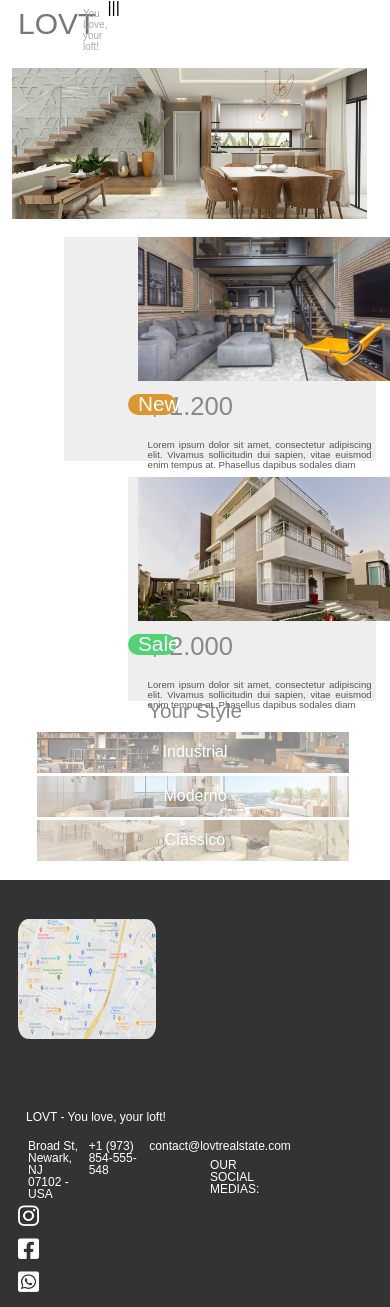
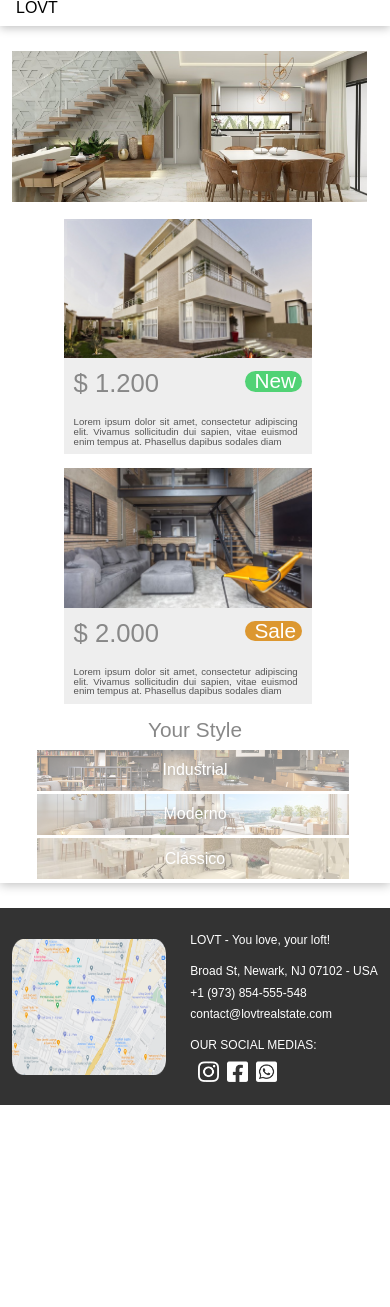
Before and after one commit to diopiratas-dg-nodejs/lovthtml, a plain HTML site: page index.html in a window 390 px wide. After the commit the page ends 1105 px from the top, so only its background shows below. Drawn offline with Linux system fonts and the light colour scheme.

Commit message:
fix: responsive class

```diff
--- a/css/rodape.css
+++ b/css/rodape.css
@@ -1,4 +1,7 @@
 .rodape{
+    display: flex;
+    flex-direction: row;
+    justify-content: space-around;
     margin-top: 1rem;
 
     background: #333333;
@@ -31,6 +34,7 @@
 }
 
 .rodape__social{
+    display: flex;
     margin-bottom: 0.6rem;
     padding-top: 0.6rem;
 
@@ -43,6 +47,8 @@
 }
 
 ul{
+    display: flex;
+    justify-content: space-evenly;
     width: 5.9rem;
 }
 
--- a/css/style.css
+++ b/css/style.css
@@ -1,66 +1,21 @@
-*{
-    box-sizing: border-box;
-}
-
 body{
     font-family: 'Ropa Sans', sans-serif;
     width: 100vw;
 }
 
-.header{
-    position: absolute;
-    width: 697px;
-    height: 49px;
+header{
+    display: flex;
+    justify-content: space-between;
+    box-shadow: 0px 2px 10px rgba(0, 0, 0, 0.25);
 
-    background: #FFFFFF;
-    box-shadow: 0px 2px 10px rgba(0, 0, 0, 0.25);
+    margin-bottom: 1.6rem;
 }
 
-.lovt {
-    font-size: 30px;
-    line-height: 32px;
+.header__logo{
+    height: 1.6rem;
+    width: 3.9rem;
 
-    color: #777777;
-}
-
-.yourlove{
-    font-size: 10px;
-    line-height: 11px;
-
-    color: #AAAAAA;
-}
-
-.vectorright{
-    float: right;
-    width: 18px;
-    height: 12px;
-
-    background: #AAAAAA;
-}
-
-
-.col-1 {width: 8.33%;}
-.col-2 {width: 16.66%;}
-.col-3 {width: 25%;}
-.col-4 {width: 33.33%;}
-.col-5 {width: 41.66%;}
-.col-6 {width: 50%;}
-.col-7 {width: 58.33%;}
-.col-8 {width: 66.66%;}
-.col-9 {width: 75%;}
-.col-10 {width: 83.33%;}
-.col-11 {width: 91.66%;}
-.col-12 {width: 100%;}
-
-[class*="col-"]{
-    float: left;
-    padding-left: 10px;
-}
-
-.menu-item{
-    margin-bottom: 8px;
-    padding: 8px;
-    width: 100%;
+    margin-left: 1rem;
 }
 
 .header__hamburguerMenu{
--- a/css/vendas.css
+++ b/css/vendas.css
@@ -1,4 +1,6 @@
-.vendas, .sales__sale{
+.sales__new, .sales__sale{
+    display: flex;
+    flex-direction: column;
     justify-content: center;
 
     width: 15.5rem;
@@ -9,11 +11,11 @@
     background: #EEEEEE;
 }
 
-.vendas{
+.sales__new{
     margin-bottom: 1rem;
 }
 
-.vendas--price, .sales__sale--price{
+.sales__new--price, .sales__sale--price{
     font-size:1.6rem;
     color: #888888;
 
@@ -21,7 +23,7 @@
     margin-left: 0.6rem;
 }
 
-.vendas--tag, .sales__sale--tag{
+.sales__new--tag, .sales__sale--tag{
     font-size: 1.3rem;
     color: #FFFFFF;
 
@@ -36,11 +38,11 @@
     right: 0.6rem;
 }
 
-.vendas--tag{
+.sales__sale--tag{
     background: #DC9730;
 }
 
-.vendas--text, .sales__sale--text{
+.sales__new--text, .sales__sale--text{
     width: 14rem;
     font-size:0.6rem;
     color: #555555;
@@ -52,9 +54,11 @@
 @media screen and (min-width: 768px){
     .sales{
         width: 100%;
+        display: flex;
+        justify-content: space-around;
     }
 
-    .vendas, .sales__sale{
+    .sales__new, .sales__sale{
         width: 319px;
         position: relative;
         right: 32px;
--- a/index.html
+++ b/index.html
@@ -1,43 +1,36 @@
 <html>
     <head>
+        <meta name="viewport" content="width=device-width, initial-scale=1.0">
         <link rel="stylesheet" href="css/reset.css">
         <link rel="stylesheet" href="css/style.css">
         <link rel="stylesheet" href="css/galeria.css">
         <link rel="stylesheet" href="css/vendas.css">
         <link rel="stylesheet" href="css/rodape.css">
-        <meta name="viewport" content="width=device-width, initial-scale=1.0">
     </head>
 
 
     <body>
         <main>
         <header>
-            <div class="content">
-                <div class="col-2">
-                    <div class="menu-item lovt">LOVT</div>
-                </div>
-                <div class="col-1">
-                    <div class="menu-item yourlove">You Love, your loft!</div>
-                </div>
-                <div class="col-9">
-                    <div class="header__hamburguerMenu">|||</div>
-                </div>
-            </div>
+            <body>
+            <main>
+                <header>
+                    <h2 class="header__logo">LOVT</h2>
                 </header>
 
                 <section class="galeriaPortfolio">
-            <img src="img/principal.png" alt="imagemGaleria">
+                    <img src="img/principal.png" alt="Imagem da galeria de porfólio">
                 </section>
 
-        <section class="vendas">
-            <figure class="vendas col-4">
-                <img src="img/Rectangle 6.png" alt="Imagem do novo ítem." class="vendas--image">
-                <p class="vendas--price">$ 1.200</p>
-                <p class="vendas--tag">New</p>
-                <p class="vendas--text">Lorem ipsum dolor sit amet, consectetur adipiscing elit. Vivamus sollicitudin dui sapien, vitae euismod enim tempus at. Phasellus dapibus sodales diam</p>
+                <section class="sales">
+                    <figure class="sales__new">
+                        <img src="img/Rectangle 7.png" alt="Imagem do novo ítem." class="sales__new--image">
+                        <p class="sales__new--price">$ 1.200</p>
+                        <p class="sales__new--tag">New</p>
+                        <p class="sales__new--text">Lorem ipsum dolor sit amet, consectetur adipiscing elit. Vivamus sollicitudin dui sapien, vitae euismod enim tempus at. Phasellus dapibus sodales diam</p>
                     </figure>
-            <figure class="sales__sale col-4">
-                <img src="img/Rectangle 7.png" alt="Imagem do ítem em sales" class="sales__sale--image">
+                    <figure class="sales__sale">
+                        <img src="img/Rectangle 6.png" alt="Imagem do ítem em sales" class="sales__sale--image">
                         <p class="sales__sale--price">$ 2.000</p>
                         <p class="sales__sale--tag">Sale</p>
                         <p class="sales__sale--text">Lorem ipsum dolor sit amet, consectetur adipiscing elit. Vivamus sollicitudin dui sapien, vitae euismod enim tempus at. Phasellus dapibus sodales diam</p>
@@ -57,15 +50,15 @@
                 </section>
         </main>
     </main>
-    <footer class="rodape col-12">
-        <img src="img/image 1.png" alt="Mapa com a localização da LOVT." class="rodape__map menu-item col-2">
-        <article class="rodape__informacoes menu-item col-2">
-            <p class="rodape__informacoes--texto menu-item col-2">LOVT - You love, your loft!</p>
-            <p><adress class="rodape__informacoes--endereco col-2">Broad St, Newark, NJ 07102 - USA</adress></p>
-            <p><a href="tel:+1973854555548" class="rodape__informacoes--telefone col-2">+1 (973) 854-555-548</a></p>
-            <p><a href="mailto:contact@lovtrealstate.com" class="rodape__informacoes--email col-2">contact@lovtrealstate.com</a></p>
+    <footer class="rodape">
+        <img src="img/image 1.png" alt="Mapa com a localização da LOVT." class="rodape__map">
+        <article class="rodape__informacoes">
+            <p class="rodape__informacoes--texto">LOVT - You love, your loft!</p>
+            <p><adress class="rodape__informacoes--endereco">Broad St, Newark, NJ 07102 - USA</adress></p>
+            <p><a href="tel:+1973854555548" class="rodape__informacoes--telefone">+1 (973) 854-555-548</a></p>
+            <p><a href="mailto:contact@lovtrealstate.com" class="rodape__informacoes--email">contact@lovtrealstate.com</a></p>
 
-            <p class="rodape__social col-2">Our Social Medias:</p>
+            <p class="rodape__social">Our Social Medias:</p>
             <ul>
                 <li><img src="img/insta.png" title="Ícone para o Instagram" class="rodape__social--media"></li>
                 <li><img src="img/face.png" title="Ícone para o Facebook" class="rodape__social--media"></li>
```
Lines whose indentation alone changed are shown as unchanged.
